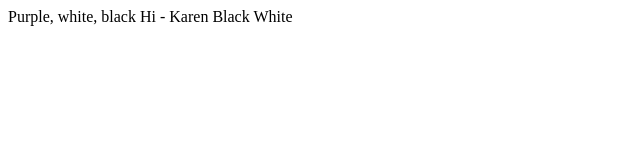
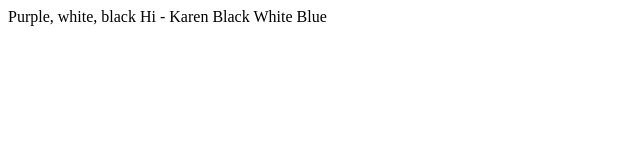
Before and after one commit to Cynthiafeng/MDIA2526Lab3, a plain HTML site: page index.html in a window 1280 px wide. Shown: the full height of the page, 0-640 px from the left. Drawn offline with Linux system fonts and the light colour scheme.

Commit message:
add color 3

```diff
--- a/index.html
+++ b/index.html
@@ -13,5 +13,6 @@
 		Hi - Karen
 		Black
 		White
+		Blue
 	</body>
 </html>
```
